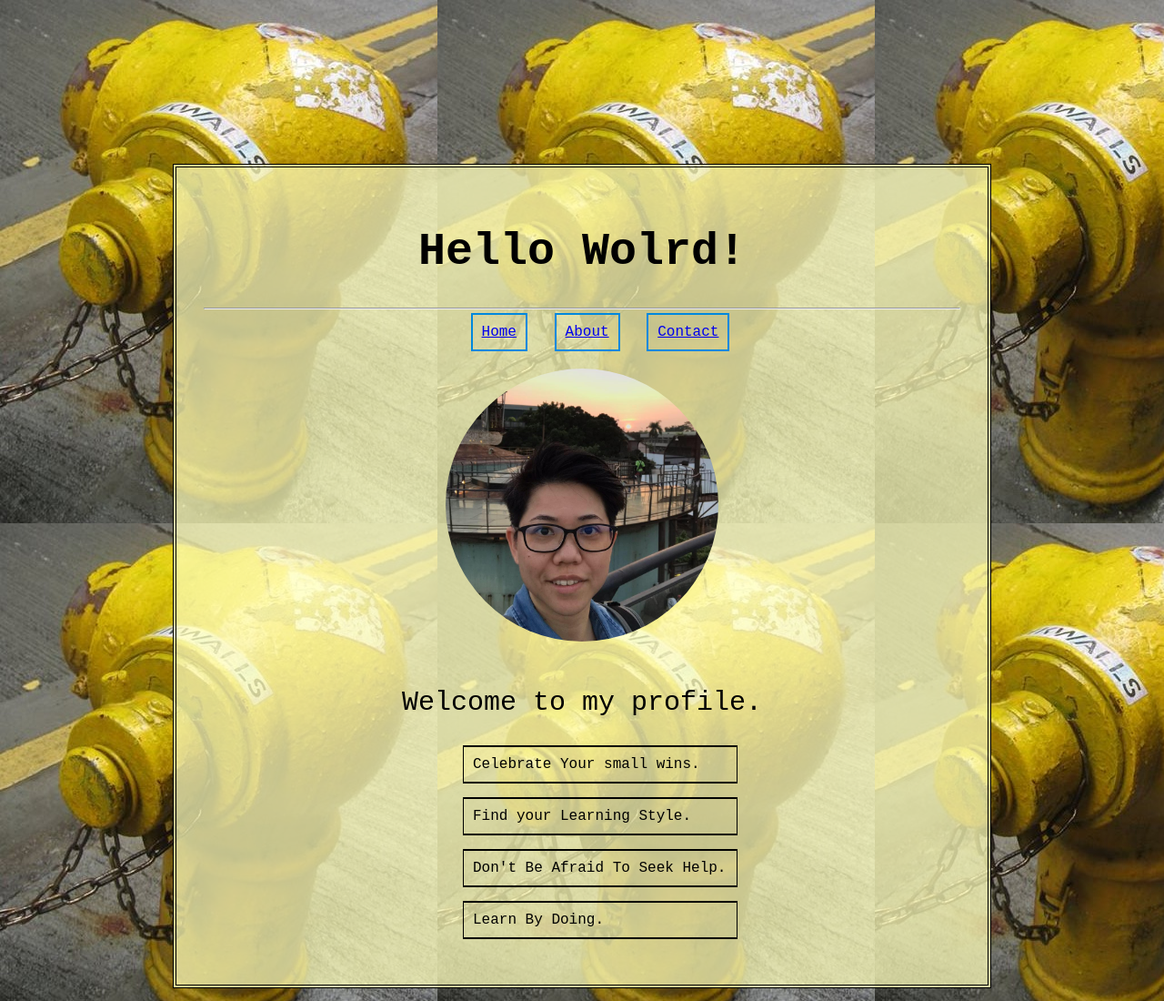
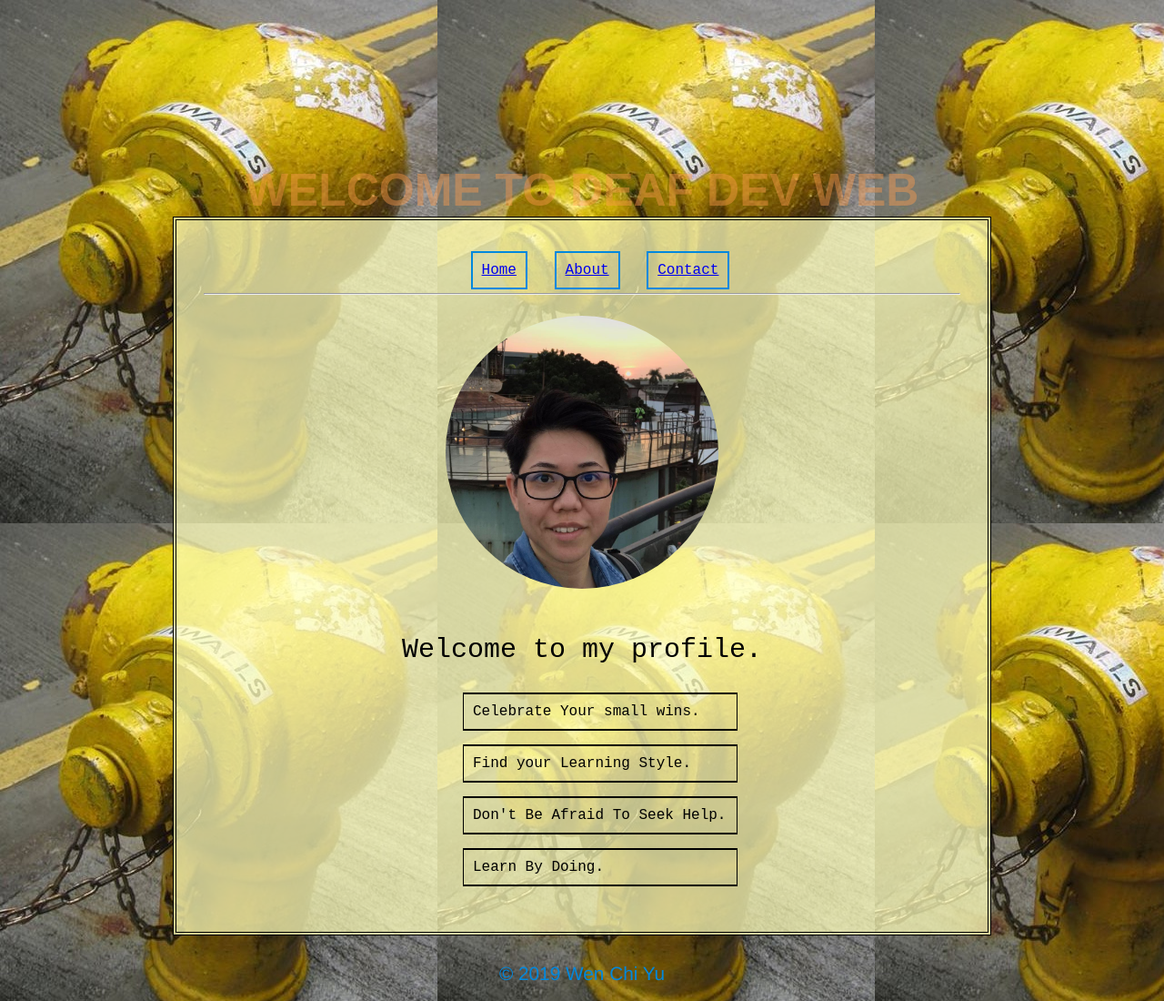
Before and after one commit to wen1984/wen1984.github.io, a plain HTML site: page index.html in a window 1280 px wide. Shown: the top 1100 px of the page at 91% size. Drawn offline with Linux system fonts and the light colour scheme.

Commit message:
modify new
modify add text/javascript and styles.css add new #text

```diff
--- a/index.html
+++ b/index.html
@@ -5,14 +5,32 @@
     <link rel="stylesheet" href="style.css">
 </head>
 <body>
+    <div id="text">
+
+    </div>
+
+    <script type="text/javascript">
+    var i = 0, text;
+    text = "Welcome To Deaf Dev Web"
+
+    function typing() {
+        if(i < text.length) {
+            document.getElementById("text").innerHTML += text.charAt(i);
+            i++;
+            setTimeout(typing,50);
+        }
+    }
+    typing();
+    </script>
+
     <div class="page">
-    <h1>Hello Wolrd!</h1>
-    <hr />
+
     <ul id="navigation">
         <li><a href="index.html">Home</a></li>
         <li><a href="about.html">About</a></li>
         <li><a href="contact.html">Contact</a></li>
     </ul>
+    <hr />
     <img class="me" src="images/me.jpg" alt="profile photo">
     <p class="first">Welcome to my profile.</p>
     <p class="first1">
--- a/style.css
+++ b/style.css
@@ -1,10 +1,19 @@
 body {
-    background: url('images/yellow.jpg');
+    background: url(images/yellow.jpg);
     margin: 150px auto 50px auto;
     text-align: center;
     padding: 30px;
     width: 900px;
     font-family: 'Courier New', Courier, monospace;
+}
+
+#text {
+    color: #fc9b4d6e;
+    font-size: 50px;
+    text-align: center;
+    text-transform: uppercase;
+    font-family: Arial, Helvetica, sans-serif;
+    font-weight: 700;
 }
 
 h1 {
```
Also changed, not shown: about.html (+2 -3 lines), contact.html (+2 -2 lines).
